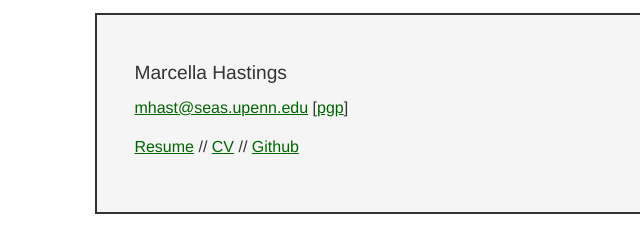
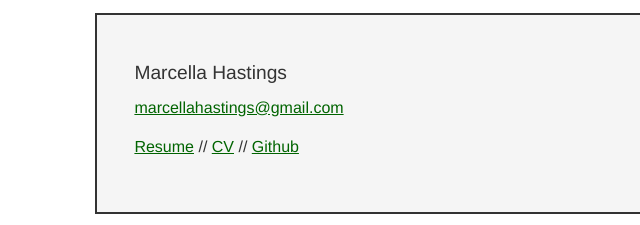
Before and after one commit to marsella/marsella.github.io, a plain HTML site: page index.html in a window 1280 px wide. Shown: the top 225 px of the page, 0-640 px from the left. Drawn offline with Linux system fonts and the light colour scheme.

Commit message:
update to personal email

```diff
--- a/index.html
+++ b/index.html
@@ -10,8 +10,8 @@
   <div class=main>
     <h1> Marcella Hastings </h1>
     <p><a
-    href="mailto:mhast@seas.upenn.edu">mhast@seas.upenn.edu</a>
-    [<a href="static/2094496C.asc">pgp</a>]
+    href="mailto:marcellahastings@gmail.com">marcellahastings@gmail.com</a>
+    <!--[<a href="static/2094496C.asc">pgp</a>] -->
     </p>
     <p><a href="static/resume.pdf">Resume</a> //
     <a href="static/cv.pdf">CV</a> //
```
